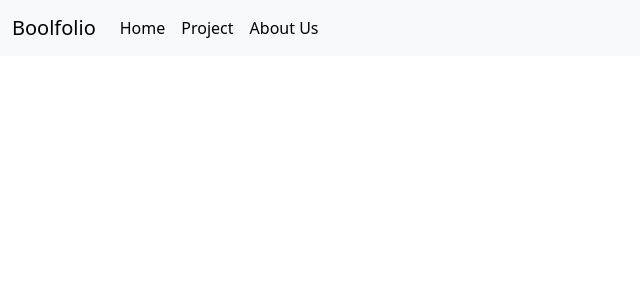
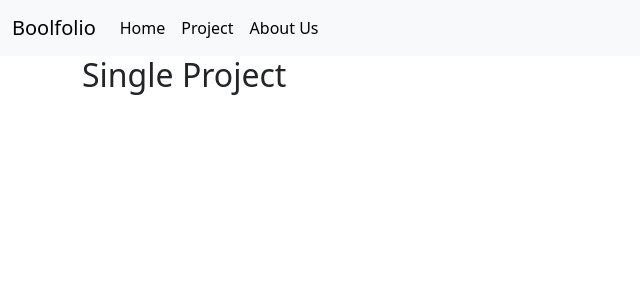
Before and after one commit to Luigidefilippo/vite-boolfolio, a Vue app: page /project/1 in a window 1280 px wide. Shown: the top 300 px of the page, without its empty margins (0-640 px from the left). Built offline with nearby package versions, Linux system fonts and the light colour scheme.

Commit message:
add Single Page for project

```diff
--- /dev/null
+++ b/src/pages/SingleProjectPage.vue
@@ -0,0 +1,12 @@
+<script>
+export default{
+    name: "SingleProjectPage"
+}
+
+</script>
+
+<template>
+    <div class="container">
+        <h2>Single Project</h2>
+    </div>
+</template>
--- a/src/router.js
+++ b/src/router.js
@@ -2,6 +2,7 @@ import { createRouter , createWebHistory } from "vue-router";
 import HomePage from "./pages/HomePage.vue";
 import ProjectPage from "./pages/projectPage.vue";
 import AboutUsPage from "./pages/AboutUsPage.vue";
+import SingleProjectPage from "./pages/SingleProjectPage.vue";
 
 const router = createRouter({
     history: createWebHistory(),
@@ -10,6 +11,12 @@ const router = createRouter({
             path: "/",
             name: "home",
             component: HomePage,
+
+        },
+        {
+            path:"/project/:slug",
+            name: "single-project",
+            component : SingleProjectPage,
 
         },
         {
```
